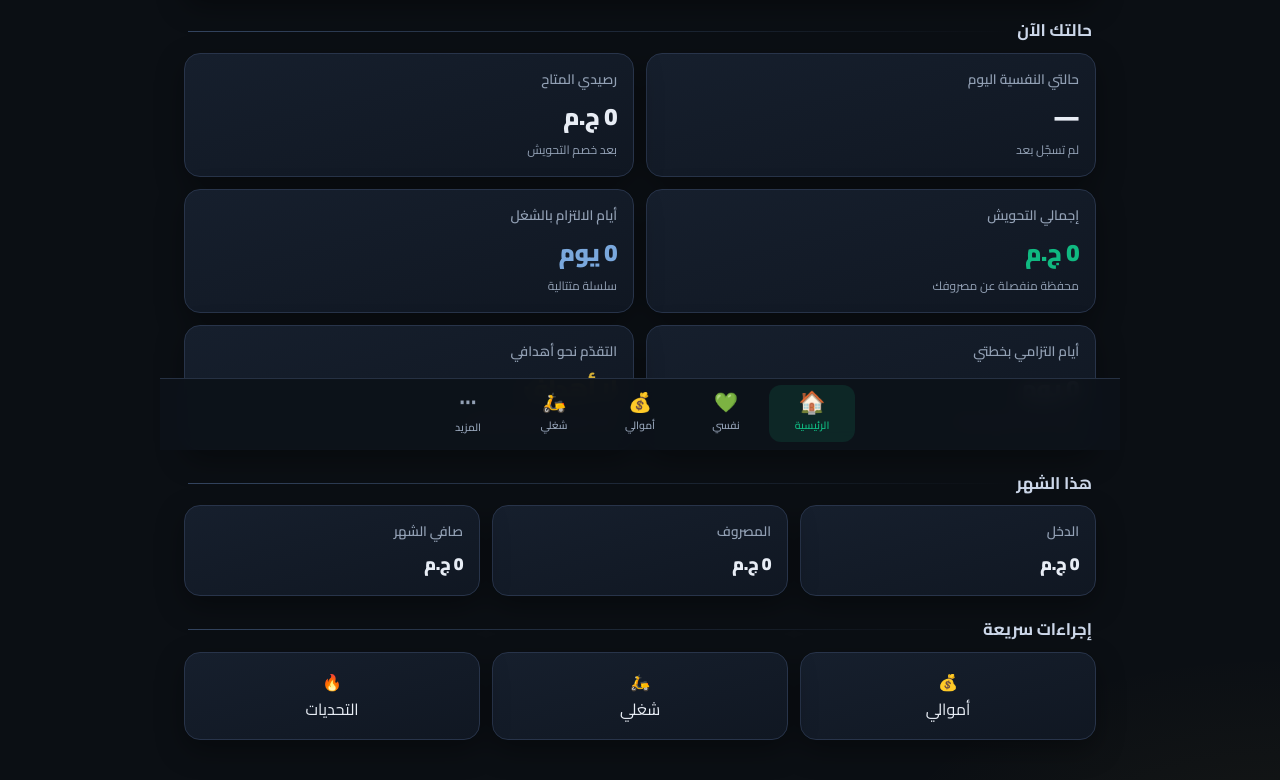
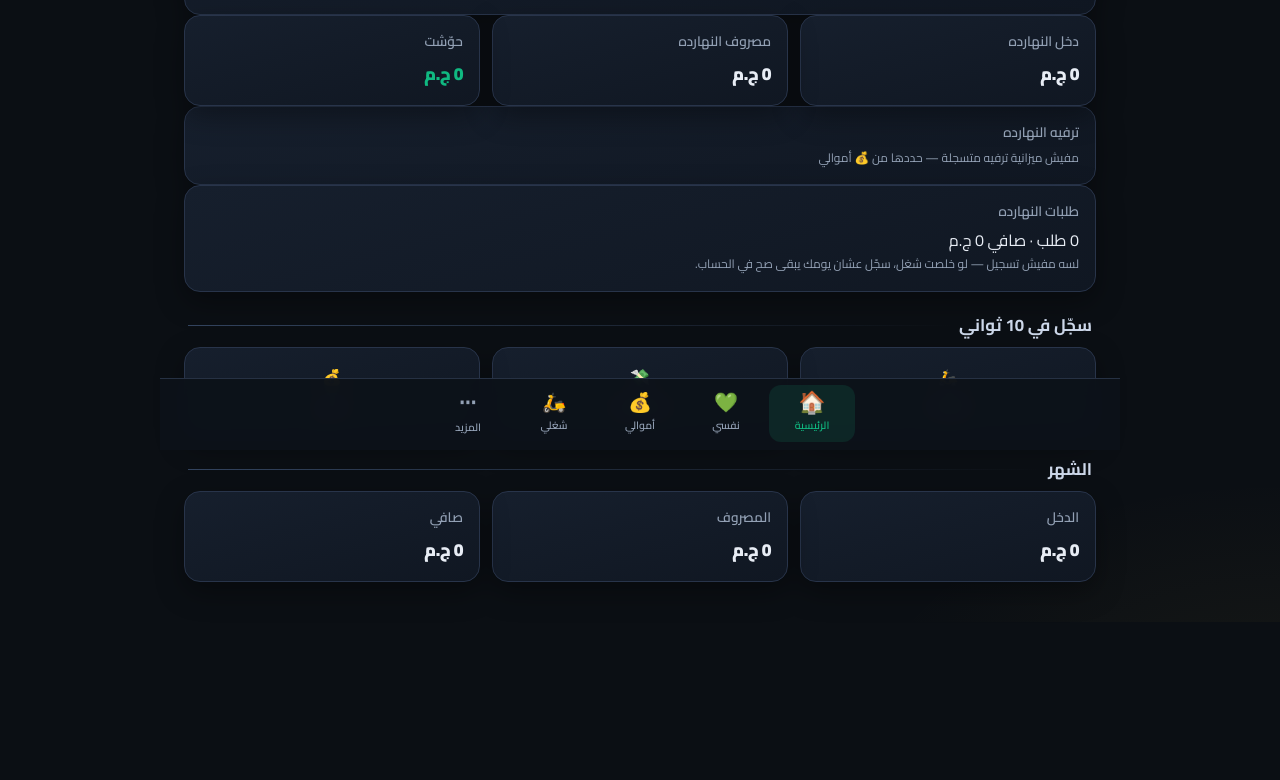
Before and after one commit to TDRS10/rebuild-myself, a plain HTML site: page index.html in a window 1280 px wide. Shown: the part 350-1130 px from the top of the page. After the commit the page ends 972 px from the top, so only its background shows below. Drawn offline with Linux system fonts and the light colour scheme.

Commit message:
Home = one money dashboard (today's balance, spend cap, burn); forms first on money page

```diff
--- a/css/styles.css
+++ b/css/styles.css
@@ -83,6 +83,9 @@ a{color:inherit;text-decoration:none}
 .stat.gold .val{color:var(--gold)}
 .stat.green .val{color:var(--emerald)}
 .stat.blue .val{color:#7aa8dd}
+/* الرقم الكبير: معاك كام دلوقتي */
+.hero-money{text-align:center;padding:18px 14px;border-color:rgba(212,175,55,.35)}
+.hero-money .val{font-size:2.4rem;font-weight:900;color:var(--gold);letter-spacing:-1px}
 .card.clickable{cursor:pointer;transition:transform .15s,border-color .15s}
 .card.clickable:active{transform:scale(.98);border-color:var(--blue)}
 
--- a/js/app.js
+++ b/js/app.js
@@ -59,44 +59,55 @@
 
   /* ========== صفحة: الرئيسية ========== */
   function vHome() {
-    const st = S().state, t = todayStr(), rec = st.daily[t] || {};
+    const t = todayStr(), tm = S().todayMoney();
     const mo = S().monthRange(0);
     const inc = S().income(mo.from, mo.to), exp = S().expenses(mo.from, mo.to);
-    const go = S().goalsOverall();
     const alerts = S().alerts();
-    const checkDays = Object.keys(st.daily).filter(d => st.daily[d].mood > 0).length;
+    const days = new Date().getDate();
+    const burn = days > 0 ? Math.round(exp / days) : 0;   // متوسط صرفك في اليوم الشهر ده
     const h = new Date().getHours();
     const greeting = h < 5 ? 'سهرة هادية؟' : h < 12 ? 'صباح الورد 🌅' : h < 17 ? 'يا نهار مرتب ☀️' : h < 22 ? 'مساء الخير 🌆' : 'ليلة هادية 🌙';
     return `
     <div class="hero">
       <p class="date">${esc(dFmt(t))} · ${greeting}</p>
       <p class="quote">💬 ${esc(quoteOfDay())}</p>
-      <button class="btn gold block" data-act="start-day">🌅 ابدأ يومك</button>
     </div>
-    ${alerts.length ? '<h2 class="sec-title">تنبيهات اليوم</h2>' + alerts.map(a =>
+    <div class="card stat hero-money">
+      <h3>معاك دلوقتي</h3>
+      <span class="val">${fmt(tm.available)}</span>
+      <span class="sub">دي فلوسك الحقيقية بعد اللي صرفته — من هنا بتصرف</span>
+    </div>
+    <div class="grid c3">
+      <div class="card stat"><h3>دخل النهارده</h3><span class="val" style="font-size:1.1rem">${fmt(tm.incomeToday)}</span></div>
+      <div class="card stat"><h3>مصروف النهارده</h3><span class="val" style="font-size:1.1rem">${fmt(tm.spentToday)}</span></div>
+      <div class="card stat green"><h3>حوّشت</h3><span class="val" style="font-size:1.1rem">${fmt(tm.savedToday)}</span></div>
+    </div>
+    <div class="card">
+      <h3>ترفيه النهارده</h3>
+      ${tm.outingCap > 0
+        ? bar(Math.round(tm.outingsToday / tm.outingCap * 100), 'gold') + '<p class="sub">' + fmt(tm.outingsToday) + ' من ' + fmt(tm.outingCap) + ' — باقي ' + fmt(tm.outingLeft) + ' قبل ما تقفل الباب على نفسك</p>'
+        : '<p class="hint">مفيش ميزانية ترفيه متسجلة — حددها من 💰 أموالي</p>'}
+    </div>
+    <div class="card">
+      <h3>طلبات النهارده</h3>
+      <p class="sub">${tm.orders} طلب · صافي ${fmt(tm.workNet)}${tm.hours ? ' · ' + tm.hours + ' ساعة' : ''}</p>
+      ${tm.orders === 0 ? '<p class="hint">لسه مفيش تسجيل — لو خلصت شغل، سجّل عشان يومك يبقى صح في الحساب.</p>' : ''}
+    </div>
+    ${alerts.length ? '<h2 class="sec-title">تنبيهات</h2>' + alerts.map(a =>
       '<div class="alert ' + a.level + '"><span>' + (a.level === 'good' ? '✅' : a.level === 'warn' ? '⚠️' : 'ℹ️') + '</span><span>' + esc(a.text) + '</span></div>').join('') : ''}
-    ${(() => { const tip = S().advise()[0]; return tip ? '<a href="#/advice" class="card clickable" style="display:block;margin-bottom:4px"><h3>🧠 عقل الموقع</h3><p class="sub">' + esc(tip.title) + '</p></a>' : ''; })()}
-    <h2 class="sec-title">حالتك الآن</h2>
-    <div class="grid c2">
-      <div class="card stat"><h3>حالتي النفسية اليوم</h3><span class="val">${rec.mood ? rec.mood + ' / 10' : '—'}</span><span class="sub">${rec.mood ? (rec.mood >= 7 ? 'يوم جيد، اغتنمه بهدوء' : rec.mood >= 4 ? 'يوم متوسط، خطوة صغيرة تكفي' : 'يوم صعب، الراحة أولوية') : 'لم تسجّل بعد'}</span></div>
-      <div class="card stat"><h3>رصيدي المتاح</h3><span class="val">${fmt(S().available())}</span><span class="sub">بعد خصم التحويش</span></div>
-      <div class="card stat green"><h3>إجمالي التحويش</h3><span class="val">${fmt(S().wallet())}</span><span class="sub">محفظة منفصلة عن مصروفك</span></div>
-      <div class="card stat blue"><h3>أيام الالتزام بالشغل</h3><span class="val">${S().workStreak()} يوم</span><span class="sub">سلسلة متتالية</span></div>
-      <div class="card stat"><h3>أيام التزامي بخطتي</h3><span class="val">${S().planStreak()} يوم</span><span class="sub">سجّلتَ حالتك ${checkDays} يومًا إجمالًا</span></div>
-      <div class="card stat gold"><h3>التقدّم نحو أهدافي</h3><span class="val">${go === null ? 'لا أهداف' : go + '%'}</span><span class="sub">${go === null ? 'أضف هدفًا من صفحة الأهداف' : 'متوسط إنجاز أهدافك'}</span>${go === null ? '' : bar(go, 'gold')}</div>
+    <h2 class="sec-title">سجّل في 10 ثواني</h2>
+    <div class="grid c3">
+      <a class="card clickable center" href="#/work">🛵<br>طلبات</a>
+      <a class="card clickable center" href="#/money">💸<br>مصروف</a>
+      <a class="card clickable center" href="#/money">💰<br>دخل</a>
     </div>
-    <h2 class="sec-title">هذا الشهر</h2>
+    <h2 class="sec-title">الشهر</h2>
     <div class="grid c3">
       <div class="card stat"><h3>الدخل</h3><span class="val" style="font-size:1.1rem">${fmt(inc)}</span></div>
       <div class="card stat"><h3>المصروف</h3><span class="val" style="font-size:1.1rem">${fmt(exp)}</span></div>
-      <div class="card stat"><h3>صافي الشهر</h3><span class="val" style="font-size:1.1rem">${fmt(inc - exp)}</span></div>
+      <div class="card stat"><h3>صافي</h3><span class="val" style="font-size:1.1rem">${fmt(inc - exp)}</span></div>
     </div>
-    <h2 class="sec-title">إجراءات سريعة</h2>
-    <div class="grid c3">
-      <a class="card clickable center" href="#/money">💰<br>أموالي</a>
-      <a class="card clickable center" href="#/work">🛵<br>شغلي</a>
-      <a class="card clickable center" href="#/challenges">🔥<br>التحديات</a>
-    </div>`;
+    ${burn > 0 ? '<div class="alert warn"><span>📉</span><span>بتصرف <strong>' + fmt(burn) + '</strong> في اليوم بمعدل الشهر ده — ده الرقم اللي بيقبض فلوسك. خلّيه أقل من يوم بدل يوم.</span></div>' : ''}`;
   }
 
   /* شبكة كلم العقل — مودلات مجانية بترتيب الأولوية، واحدة تقع نجرب اللي بعدها */
@@ -223,6 +234,22 @@
     const badge = t => t.type === 'income' ? '<span class="badge green">دخل</span>' : t.type === 'saving' ? '<span class="badge gold">تحويش</span>' : '<span class="badge blue">مصروف</span>';
     return `
     <h2 class="page-title">💰 أموالي وتحويشي<small>محفظة التحويش منفصلة — مش فلوس للصرف.</small></h2>
+    <details class="formbox" open><summary>➕ إضافة دخل (مع تقسيم تلقائي ${sp.save}/${sp.needs}/${sp.commitments}/${sp.fun})</summary>
+      <form data-form="income"><div class="row">
+      <div class="field"><label>المبلغ</label><input name="amount" type="number" min="1" step="any" required></div>
+      <div class="field"><label>التاريخ</label><input name="date" type="date" value="${todayStr()}" required></div>
+      <div class="field"><label>ملاحظة</label><input name="note" placeholder="راتب / شغل إضافي…" maxlength="60"></div></div>
+      <label class="check"><input type="checkbox" name="split" checked> قسّم تلقائيًا حسب النسب (الادخار يروح التحويش فورًا)</label>
+      <button class="btn primary block" type="submit">حفظ الدخل</button><p class="hint" data-split-info></p></form></details>
+
+    <details class="formbox" open><summary>➖ إضافة مصروف</summary>
+      <form data-form="expense"><div class="row">
+      <div class="field"><label>المبلغ</label><input name="amount" type="number" min="1" step="any" required></div>
+      <div class="field"><label>التصنيف</label><select name="cat">${Object.entries(S().CATS).map(([k, v]) => `<option value="${k}">${v}</option>`).join('')}</select></div>
+      <div class="field"><label>التاريخ</label><input name="date" type="date" value="${todayStr()}" required></div>
+      <div class="field"><label>ملاحظة</label><input name="note" placeholder="ليه؟" maxlength="60"></div></div>
+      <button class="btn block" type="submit">حفظ المصروف</button></form></details>
+
     <div class="grid c2">
       <div class="card stat"><h3>رصيدي المتاح</h3><span class="val">${fmt(S().available())}</span><span class="sub">دخل − مصروف − تحويش</span></div>
       <div class="card stat gold"><h3>محفظة التحويش 🐖</h3><span class="val">${fmt(S().wallet())}</span><span class="sub">لو مسحتها انسى الحلم 😉</span></div>
@@ -233,22 +260,6 @@
     </div>
     ${wb > 0 ? `<div class="alert ${outSpent >= wb ? 'warn' : 'info'}">🎉 خروجات هذا الشهر: ${fmt(outSpent)} من ${fmt(wb)} ${outSpent >= wb ? '— الميزانية خلصت! خفّف لحد آخر الشهر.' : ''}</div>` : ''}
     <div class="alert info">⚠️ أي مصروف ≥ ${fmt(st.settings.bigExpense)} سيطلب تأكيدًا قبل الحفظ.</div>
-
-    <details class="formbox" open><summary>➕ إضافة دخل (مع تقسيم تلقائي ${sp.save}/${sp.needs}/${sp.commitments}/${sp.fun})</summary>
-      <form data-form="income"><div class="row">
-      <div class="field"><label>المبلغ</label><input name="amount" type="number" min="1" step="any" required></div>
-      <div class="field"><label>التاريخ</label><input name="date" type="date" value="${todayStr()}" required></div>
-      <div class="field"><label>ملاحظة</label><input name="note" placeholder="راتب / شغل إضافي…" maxlength="60"></div></div>
-      <label class="check"><input type="checkbox" name="split" checked> قسّم تلقائيًا حسب النسب (الادخار يروح التحويش فورًا)</label>
-      <button class="btn primary block" type="submit">حفظ الدخل</button><p class="hint" data-split-info></p></form></details>
-
-    <details class="formbox"><summary>➖ إضافة مصروف</summary>
-      <form data-form="expense"><div class="row">
-      <div class="field"><label>المبلغ</label><input name="amount" type="number" min="1" step="any" required></div>
-      <div class="field"><label>التصنيف</label><select name="cat">${Object.entries(S().CATS).map(([k, v]) => `<option value="${k}">${v}</option>`).join('')}</select></div>
-      <div class="field"><label>التاريخ</label><input name="date" type="date" value="${todayStr()}" required></div>
-      <div class="field"><label>ملاحظة</label><input name="note" placeholder="ليه؟" maxlength="60"></div></div>
-      <button class="btn block" type="submit">حفظ المصروف</button></form></details>
 
     <details class="formbox"><summary>🐖 إيداع في التحويش</summary>
       <form data-form="saving"><div class="row">
--- a/js/store.js
+++ b/js/store.js
@@ -129,6 +129,23 @@
   }
   // محفظة التحويش = إجمالي ما حُوّش (بما فيه الموجّه لأهداف)
   function wallet() { return state.tx.filter(t => t.type === 'saving').reduce((a, t) => a + t.amount, 0); }
+
+  /* ---------- أرقام النهارده (شاشة واحدة تجاوب: معاك كام؟) ---------- */
+  function todayMoney() {
+    const t = today();
+    const budget = state.settings.budgets.outings || state.pockets.fun;
+    const outingCap = budget > 0 ? Math.round(budget / 30) : 0;   // حصة اليوم من ميزانية الترفيه
+    const outingsToday = spentInGroup('fun', t, t);
+    const wt = workTotals(state.work.filter(x => x.date === t));
+    return {
+      available: available(),
+      incomeToday: sum(txInRange(t, t, 'income')),
+      spentToday: sum(txInRange(t, t, 'expense')),
+      savedToday: sum(txInRange(t, t, 'saving')),
+      outingCap, outingsToday, outingLeft: Math.max(0, outingCap - outingsToday),
+      orders: wt.orders, workNet: wt.net, hours: wt.hours
+    };
+  }
 
   /* ---------- الدخل والتقسيم التلقائي ---------- */
   // يضيف دخلًا + يحوّل نسب الادخار فورًا للتحويش + يسجّل مبالغ الاحتياج/الالتزامات/الترفيه للصرف
@@ -398,7 +415,7 @@
     iso, today, addDays, daysBetween, weekRange, monthRange, uid, num, defaults,
     save, replaceAll, resetAll,
     addTx, delTx, txInRange, income, expenses, savedBetween, spentByCat, spentInGroup,
-    available, wallet, addIncome, depositSaving, goalSaved,
+    available, wallet, todayMoney, addIncome, depositSaving, goalSaved,
     workNet, saveWork, delWork, workInRange, workTotals, workStreak, planStreak,
     goalProgress, goalsOverall, challengeProgress, startChallenge, stopChallenge, retryChallenge,
     projection, alerts, checkPin, setPin, clearPin, exportJSON, importJSON
--- a/sw.js
+++ b/sw.js
@@ -1,5 +1,5 @@
 /* راجع لنفسي — Service Worker: Offline كامل */
-const CACHE = 'raj3-v13';
+const CACHE = 'raj3-v14';
 const ASSETS = [
   './', './index.html', './manifest.webmanifest',
   './css/styles.css', './js/store.js', './js/data-rain.js', './js/app.js',
```
Also changed, not shown: tests/smoke.js (+3 -3 lines), tests/test-store.js (+10 -0 lines).
